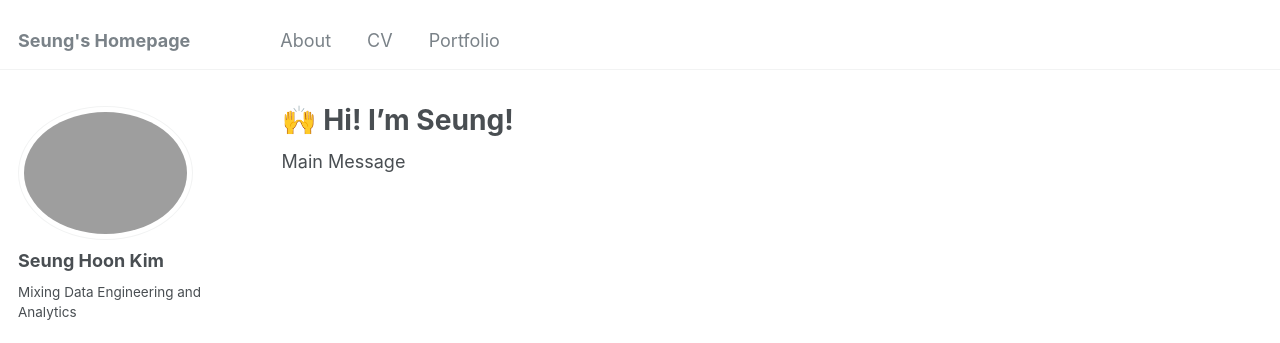
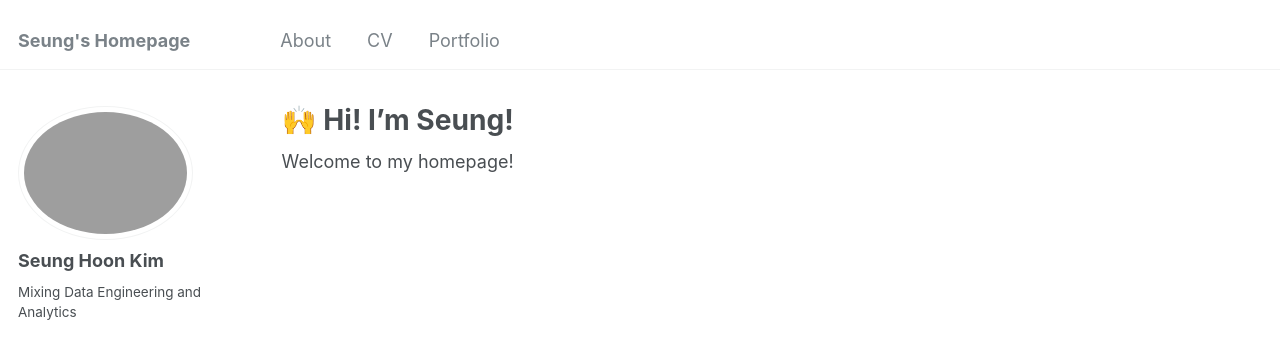
Before and after one commit to seunghoonkim1/seunghoonkim1.github.io, a Jekyll site: the page built from _pages/about.md, in a window 1280 px wide. Shown: the top 343 px of the page. Built offline with Jekyll 4.4.1, drawn with Linux system fonts in a browser that asks for light colours.

Commit message:
Update about.md

```diff
--- a/_pages/about.md
+++ b/_pages/about.md
@@ -8,4 +8,4 @@ redirect_from:
   - /about.html
 ---
 
-Main Message
+Welcome to my homepage!
```
